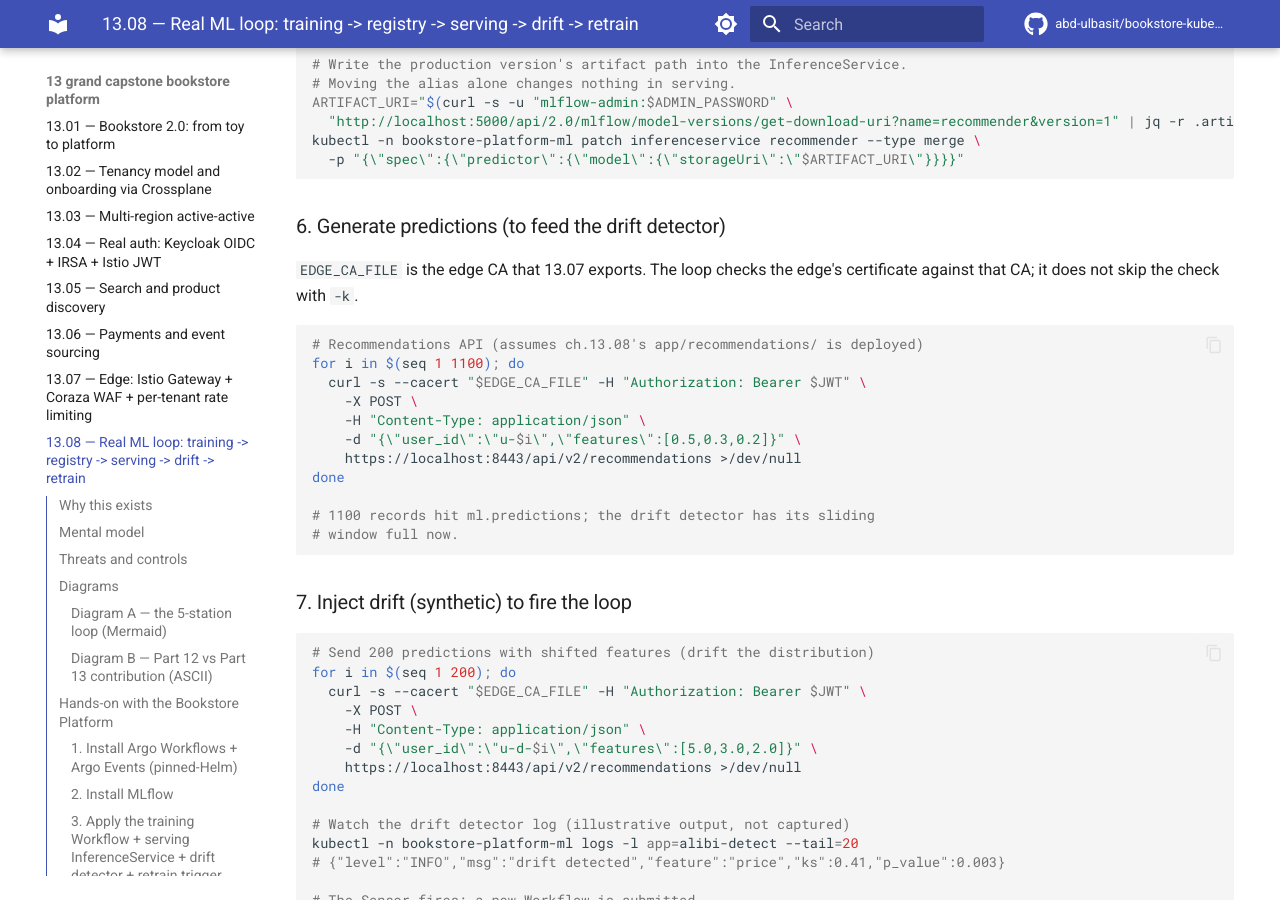
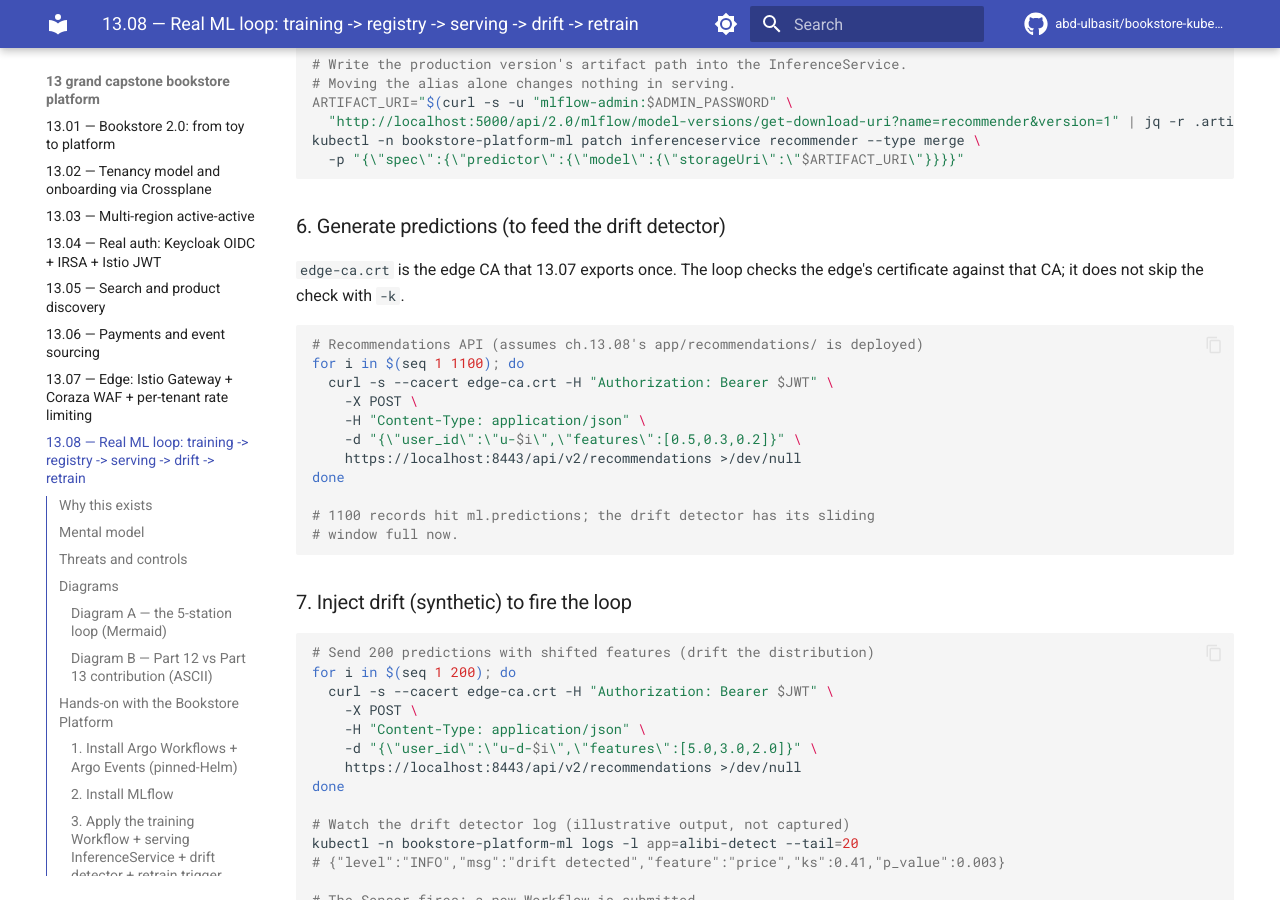
Before and after one commit to abd-ulbasit/bookstore-kubernetes-guide, an MkDocs documentation site: the page built from full-guide/13-grand-capstone-bookstore-platform/08-real-ml-loop-training-registry-serving-drift.md, in a window 1280 px wide and 900 px high, scrolled down 6568 px. Built offline with MkDocs 1.6.1 and Material for MkDocs 9.7.7, drawn with Linux system fonts in a browser that asks for light colours; comment, search, counter and statistics services are not loaded.

Commit message:
13.08: use the edge CA file 13.07 exports (edge-ca.crt)
Co-Authored-By: Claude Haiku 5.5 <noreply@anthropic.com>

````diff
--- a/full-guide/13-grand-capstone-bookstore-platform/08-real-ml-loop-training-registry-serving-drift.md
+++ b/full-guide/13-grand-capstone-bookstore-platform/08-real-ml-loop-training-registry-serving-drift.md
@@ -391,13 +391,13 @@ kubectl -n bookstore-platform-ml patch inferenceservice recommender --type merge
 
 ### 6. Generate predictions (to feed the drift detector)
 
-`EDGE_CA_FILE` is the edge CA that 13.07 exports. The loop checks the
+`edge-ca.crt` is the edge CA that 13.07 exports once. The loop checks the
 edge's certificate against that CA; it does not skip the check with `-k`.
 
 ```sh
 # Recommendations API (assumes ch.13.08's app/recommendations/ is deployed)
 for i in $(seq 1 1100); do
-  curl -s --cacert "$EDGE_CA_FILE" -H "Authorization: Bearer $JWT" \
+  curl -s --cacert edge-ca.crt -H "Authorization: Bearer $JWT" \
     -X POST \
     -H "Content-Type: application/json" \
     -d "{\"user_id\":\"u-$i\",\"features\":[0.5,0.3,0.2]}" \
@@ -413,7 +413,7 @@ done
 ```sh
 # Send 200 predictions with shifted features (drift the distribution)
 for i in $(seq 1 200); do
-  curl -s --cacert "$EDGE_CA_FILE" -H "Authorization: Bearer $JWT" \
+  curl -s --cacert edge-ca.crt -H "Authorization: Bearer $JWT" \
     -X POST \
     -H "Content-Type: application/json" \
     -d "{\"user_id\":\"u-d-$i\",\"features\":[5.0,3.0,2.0]}" \
````
